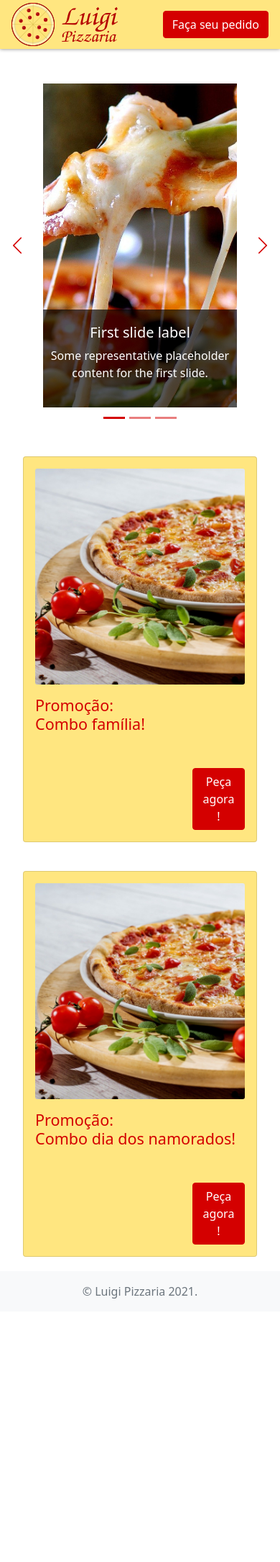
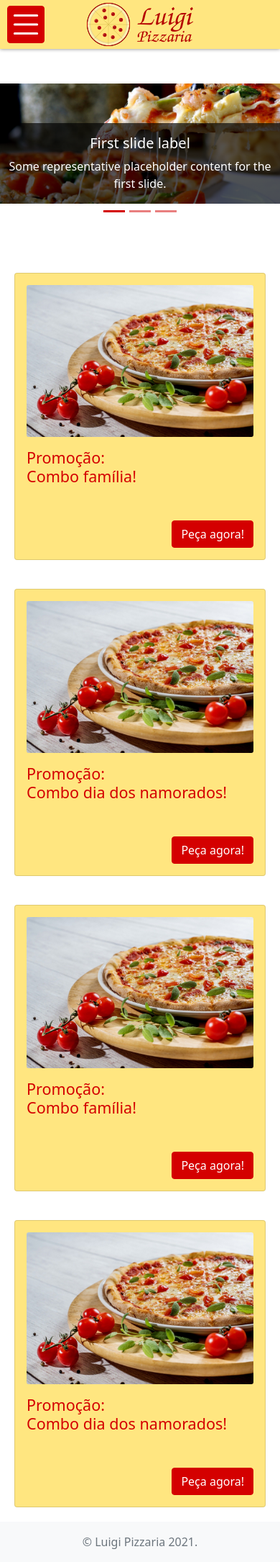
Before and after one commit to chagasduarte/Laboratorio, a PHP site: page / in a window 390 px wide. Shown: the whole page at 72% size. Before the commit the page ends 1804 px from the top, so only its background shows below. Run offline with PHP 8.4, Linux system fonts and the light colour scheme; data comes from the database, SQL or seed files in the repository.

Commit message:
Ajustes de responsividade.

```diff
--- a/body.php
+++ b/body.php
@@ -1,11 +1,13 @@
-<div class="container" id="pagina">
+<div class="container-fluid col-lg-10 p-0" id="pagina">
 
-    <div id="carouselExampleCaptions" class="carousel slide m-5" data-bs-ride="carousel">
+
+    <div id="carouselExampleCaptions" class="carousel slide mt-5 mb-5" data-bs-ride="carousel">
         <div class="carousel-indicators">
             <button type="button" data-bs-target="#carouselExampleCaptions" data-bs-slide-to="0" class="active" aria-current="true" aria-label="Slide 1"></button>
             <button type="button" data-bs-target="#carouselExampleCaptions" data-bs-slide-to="1" aria-label="Slide 2"></button>
             <button type="button" data-bs-target="#carouselExampleCaptions" data-bs-slide-to="2" aria-label="Slide 3"></button>
         </div>
+        <div class="carousel-container">
             <div class="carousel-inner">
                 <div class="carousel-item active">
                     <img src="Img/carrossel1.jpg" class="img-fluid carousel-img" alt="">
@@ -29,13 +31,14 @@
                     </div>
                 </div>
             </div>
+        </div>
 
-        <a class="carousel-control-prev" href="#carouselExampleCaptions" data-bs-target="#carouselExampleCaptions" data-bs-slide="prev">
+        <a class="carousel-control-prev d-none d-lg-flex" href="#carouselExampleCaptions" data-bs-target="#carouselExampleCaptions" data-bs-slide="prev">
             <svg xmlns="http://www.w3.org/2000/svg" width="80" height="80" fill="currentColor" class="bi bi-chevron-left" viewBox="0 0 16 16">
                 <path fill-rule="evenodd" d="M11.354 1.646a.5.5 0 0 1 0 .708L5.707 8l5.647 5.646a.5.5 0 0 1-.708.708l-6-6a.5.5 0 0 1 0-.708l6-6a.5.5 0 0 1 .708 0z"/>
             </svg>
         </a>
-        <a class="carousel-control-next" href="#carouselExampleCaptions" data-bs-target="#carouselExampleCaptions" data-bs-slide="next">
+        <a class="carousel-control-next d-none d-lg-flex" href="#carouselExampleCaptions" data-bs-target="#carouselExampleCaptions" data-bs-slide="next">
             <svg xmlns="http://www.w3.org/2000/svg" width="80" height="80" fill="currentColor" class="bi bi-chevron-right" viewBox="0 0 16 16">
                 <path fill-rule="evenodd" d="M4.646 1.646a.5.5 0 0 1 .708 0l6 6a.5.5 0 0 1 0 .708l-6 6a.5.5 0 0 1-.708-.708L10.293 8 4.646 2.354a.5.5 0 0 1 0-.708z"/>
             </svg>
@@ -51,7 +54,7 @@
                     <h4>Promoção:<br>
                     Combo família!</h4>
                 </div>
-                <button class="btn btn-red col-3 float-right">Peça agora!</button>
+                <button class="btn btn-red float-right">Peça agora!</button>
             </div>
             <div class="bg-yellow card card-body col-5 p-3 align-items-end">
                 <img src="Img/card1.jpg" class="card-img p-0 mb-3 col-4">
@@ -59,7 +62,28 @@
                     <h4>Promoção:<br>
                     Combo dia dos namorados!</h4>
                 </div>
-                <button class="btn btn-red col-3 float-right">Peça agora!</button>
+                <button class="btn btn-red float-right">Peça agora!</button>
+            </div>
+        </div>
+    </div>
+
+    <div class="container">
+        <div class="justify-content-center row">
+            <div class="bg-yellow card card-body col-5 p-3 align-items-end">
+                <img src="Img/card1.jpg" class="card-img p-0 mb-3 col-4">
+                <div class="card-txt fg-red">
+                    <h4>Promoção:<br>
+                    Combo família!</h4>
+                </div>
+                <button class="btn btn-red float-right">Peça agora!</button>
+            </div>
+            <div class="bg-yellow card card-body col-5 p-3 align-items-end">
+                <img src="Img/card1.jpg" class="card-img p-0 mb-3 col-4">
+                <div class="card-txt fg-red">
+                    <h4>Promoção:<br>
+                    Combo dia dos namorados!</h4>
+                </div>
+                <button class="btn btn-red float-right">Peça agora!</button>
             </div>
         </div>
     </div>
--- a/css/carousel.css
+++ b/css/carousel.css
@@ -1,7 +1,20 @@
 .carousel-img {
-	height: 450px;
 	width: 100%;
 	object-fit: cover;
+}
+
+.carousel-container {
+	position: relative;
+	width: 100%;
+  	padding-top: 50%;
+}
+
+.carousel-inner {
+  position: absolute;
+  top: 0;
+  left: 0;
+  bottom: 0;
+  right: 0;
 }
 
 .carousel-control-prev {
@@ -14,7 +27,7 @@
 
 .carousel-control-prev, .carousel-control-next {
 	width: 28px;
-	height: 54px;
+	height: 80px;
 	overflow: hidden;
 	opacity: 1;
 	margin: auto 0;
@@ -49,11 +62,13 @@
 }
 
 .carousel-indicators {
-	bottom: -42px;
+	bottom: -10px;
 }
 
 .carousel-caption {
 	bottom: 0px;
+	padding: 0px;
+	padding-top: 1rem;
 	left: 0;
 	background-color: #000000aa;
 	width: 100%;
--- a/css/navbar.css
+++ b/css/navbar.css
@@ -1,5 +1,10 @@
 .nav-link {
 	padding: 2px;
+}
+
+.navbar-toggler {
+	position: absolute;
+	left: 10px;
 }
 
 .navbar-light .navbar-nav .nav-link.active, .navbar-light .navbar-nav .show>.nav-link {
@@ -8,6 +13,7 @@
 
 .navbar-light .navbar-nav .nav-link {
 	color: #d4000088;
+	margin: auto;
 }
 
 .navbar-light .navbar-nav .nav-link:hover {
--- a/css/style.css
+++ b/css/style.css
@@ -25,13 +25,11 @@
 }
 
 .card-img {
-	height: 300px;
 	width: 100%;
-	object-fit: cover;
+	object-fit: contain;
 }
 
 .card-txt {
 	height: 100px;
 	width: 100%;
-	object-fit: cover;
 }
--- a/header.php
+++ b/header.php
@@ -1,10 +1,15 @@
 <header>
     <nav class="navbar navbar-expand-lg d-block shadow-bottom p-0">
-        <div class="container-fluid bg-yellow py-1 px-3">
+        <div class="container-fluid justify-content-center justify-content-lg-between bg-yellow py-1 px-3">
+            <button class="navbar-toggler p-0 btn-red" type="button" data-bs-toggle="collapse" data-bs-target="#navbarNavAltMarkup" aria-controls="navbarNavAltMarkup" aria-expanded="false" aria-label="Toggle navigation">
+                <svg xmlns="http://www.w3.org/2000/svg" width="50" height="50" fill="currentColor" class="bi bi-list" viewBox="0 0 16 16">
+                    <path fill-rule="evenodd" d="M2.5 12a.5.5 0 0 1 .5-.5h10a.5.5 0 0 1 0 1H3a.5.5 0 0 1-.5-.5zm0-4a.5.5 0 0 1 .5-.5h10a.5.5 0 0 1 0 1H3a.5.5 0 0 1-.5-.5zm0-4a.5.5 0 0 1 .5-.5h10a.5.5 0 0 1 0 1H3a.5.5 0 0 1-.5-.5z"/>
+                </svg>
+            </button>
             <a href="index.php">
                 <img src="Img/luigi-logo.png" height="60px"/>
             </a>
-            <button class="btn btn-red">Faça seu pedido</button>
+            <button class="btn btn-red d-none d-lg-flex">Faça seu pedido</button>
         </div>
         <div class="container-fluid bg-white navbar-light">
             <div class="collapse navbar-collapse" id="navbarNavAltMarkup">
--- a/index.php
+++ b/index.php
@@ -1,10 +1,10 @@
 <!DOCTYPE html>
-<html>
+<html class="h-100">
     <head>
         <meta charset="utf-8">
+        <meta name="viewport" content="width=device-width, initial-scale=1.0">
         <title> Pizzaria do Luigi </title>
         <link href="css/bootstrap.min.css" rel="stylesheet">
-        <link href="css/pacifico.css" rel="stylesheet">
         <link href="css/style.css" rel="stylesheet">
         <link href="css/carousel.css" rel="stylesheet">
         <link href="css/navbar.css" rel="stylesheet">
```
Lines whose indentation alone changed are shown as unchanged.
